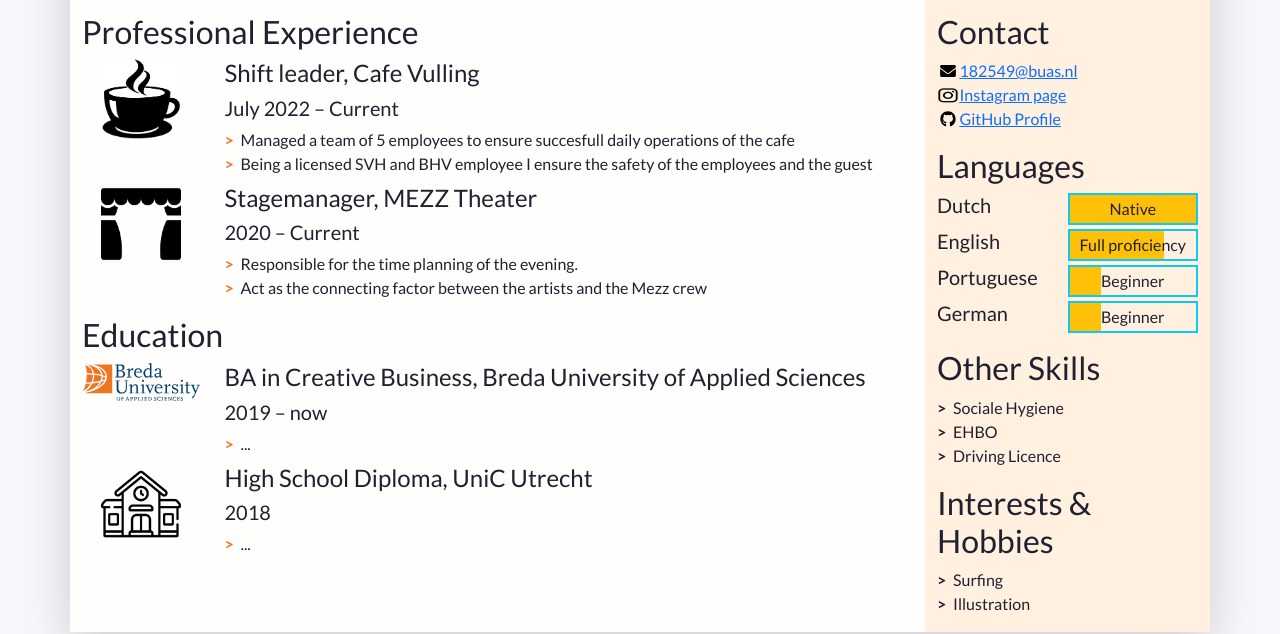
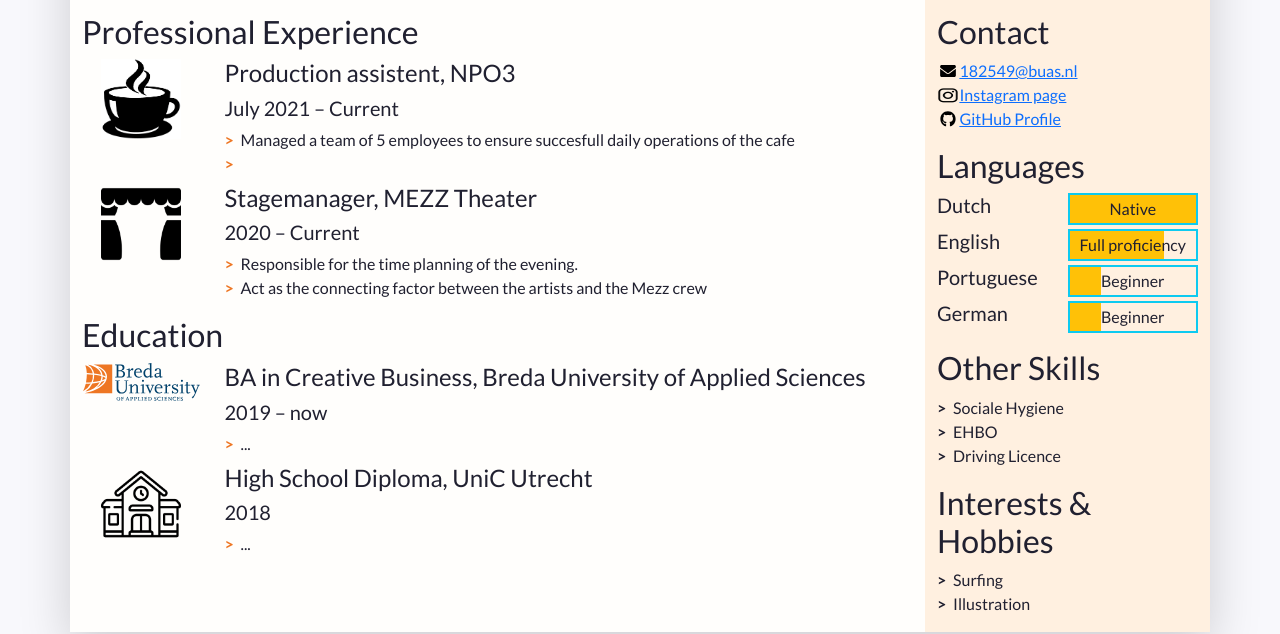
Before and after one commit to MereLotte1/CV-Mere, a plain HTML site: page index.html in a window 1280 px wide. Shown: the part 184-818 px from the top of the page. Drawn offline with nearby package versions, Linux system fonts and the light colour scheme.

Commit message:
Update index.html

```diff
--- a/index.html
+++ b/index.html
@@ -89,12 +89,12 @@
                   <img class="biography-logo mw-100 d-block mx-auto" src="images/image_vulling.png" alt="Company logo" width="80">
                 </div>
                 <div class="biography-contents col-9 col-sm-10 col-md-9 col-lg-10">
-                  <h4>Shift leader, Cafe Vulling</h4>
-                  <h5>July 2022 &ndash; Current</h5>
+                  <h4>Production assistent, NPO3 &nbsp;&nbsp;</h4>
+                  <h5>July 2021 – Current</h5>
                   <!-- Use the list below to talk about your achievements -->
                   <ul class="biography-details list-unstyled">
                     <li>Managed a team of 5 employees to ensure succesfull daily operations of the cafe</li>
-                    <li>Being a licensed SVH and BHV employee I ensure the safety of the employees and the guest</li>
+                    <li>&nbsp;</li>
 
                   </ul>
                 </div>
```
